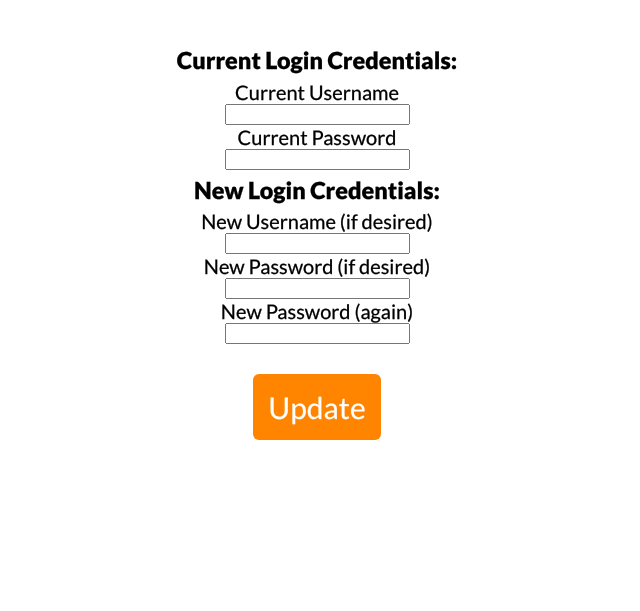
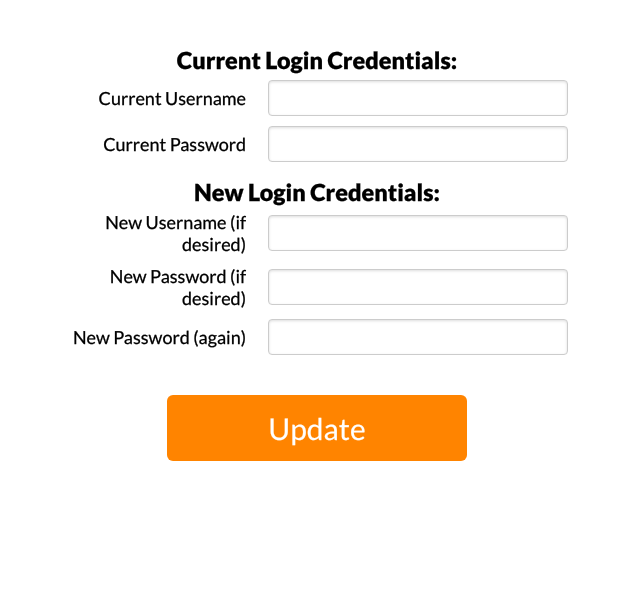
Before and after one commit to odonnellryan/Blog, a Flask app: template templates/change_login.html in a window 1280 px wide. Shown: the part 288-899 px from the top of the page, without its empty margins (323-963 px from the left). Before the commit the page ends 728 px from the top, so only its background shows below. Run offline with Flask 2, Linux system fonts and the light colour scheme; the template is opened without the code that fills it: values that come from a table or form of the project are taken from there, others are empty; parts of the project's set-up code (start-up, migrations or seed data) failed here and were passed over; some libraries are stand-ins or nearby versions.

Commit message:
Styling changes

```diff
--- /dev/null
+++ b/static/forms.css
@@ -0,0 +1,249 @@
+.pure-form input[type="text"],
+.pure-form input[type="password"],
+.pure-form input[type="email"],
+.pure-form input[type="url"],
+.pure-form input[type="date"],
+.pure-form input[type="month"],
+.pure-form input[type="time"],
+.pure-form input[type="datetime"],
+.pure-form input[type="datetime-local"],
+.pure-form input[type="week"],
+.pure-form input[type="number"],
+.pure-form input[type="search"],
+.pure-form input[type="tel"],
+.pure-form input[type="color"],
+.pure-form select,
+.pure-form textarea {
+    padding: 0.5em 0.6em;
+    display: inline-block;
+    border: 1px solid #ccc;
+    font-size: 0.8em;
+    box-shadow: inset 0 1px 3px #ddd;
+    border-radius: 4px;
+    -webkit-transition: 0.3s linear border;
+    -moz-transition: 0.3s linear border;
+    -ms-transition: 0.3s linear border;
+    -o-transition: 0.3s linear border;
+    transition: 0.3s linear border;
+    -webkit-box-sizing: border-box;
+    -moz-box-sizing: border-box;
+    box-sizing: border-box;
+}
+
+.pure-form input[type="text"]:focus,
+.pure-form input[type="password"]:focus,
+.pure-form input[type="email"]:focus,
+.pure-form input[type="url"]:focus,
+.pure-form input[type="date"]:focus,
+.pure-form input[type="month"]:focus,
+.pure-form input[type="time"]:focus,
+.pure-form input[type="datetime"]:focus,
+.pure-form input[type="datetime-local"]:focus,
+.pure-form input[type="week"]:focus,
+.pure-form input[type="number"]:focus,
+.pure-form input[type="search"]:focus,
+.pure-form input[type="tel"]:focus,
+.pure-form input[type="color"]:focus,
+.pure-form select:focus,
+.pure-form textarea:focus {
+    outline: 0;
+    outline: thin dotted \9; /* IE6-9 */
+    border-color: #129FEA;
+}
+
+.pure-form input[type="file"]:focus,
+.pure-form input[type="radio"]:focus,
+.pure-form input[type="checkbox"]:focus {
+    outline: thin dotted #333;
+    outline: 1px auto #129FEA;
+}
+.pure-form .pure-checkbox,
+.pure-form .pure-radio {
+    margin: 0.5em 0;
+    display: block;
+}
+.pure-form input[type="text"][disabled],
+.pure-form input[type="password"][disabled],
+.pure-form input[type="email"][disabled],
+.pure-form input[type="url"][disabled],
+.pure-form input[type="date"][disabled],
+.pure-form input[type="month"][disabled],
+.pure-form input[type="time"][disabled],
+.pure-form input[type="datetime"][disabled],
+.pure-form input[type="datetime-local"][disabled],
+.pure-form input[type="week"][disabled],
+.pure-form input[type="number"][disabled],
+.pure-form input[type="search"][disabled],
+.pure-form input[type="tel"][disabled],
+.pure-form input[type="color"][disabled],
+.pure-form select[disabled],
+.pure-form textarea[disabled] {
+    cursor: not-allowed;
+    background-color: #eaeded;
+    color: #cad2d3;
+}
+.pure-form input[readonly],
+.pure-form select[readonly],
+.pure-form textarea[readonly] {
+    background: #eee; /* menu hover bg color */
+    color: #777; /* menu text color */
+    border-color: #ccc;
+}
+
+.pure-form input:focus:invalid,
+.pure-form textarea:focus:invalid,
+.pure-form select:focus:invalid {
+    color: #b94a48;
+    border: 1px solid #ee5f5b;
+}
+.pure-form input:focus:invalid:focus,
+.pure-form textarea:focus:invalid:focus,
+.pure-form select:focus:invalid:focus {
+    border-color: #e9322d;
+}
+.pure-form input[type="file"]:focus:invalid:focus,
+.pure-form input[type="radio"]:focus:invalid:focus,
+.pure-form input[type="checkbox"]:focus:invalid:focus {
+    outline-color: #e9322d;
+}
+.pure-form select {
+    border: 1px solid #ccc;
+    background-color: white;
+}
+.pure-form select[multiple] {
+    height: auto;
+}
+.pure-form label {
+    margin: 0.5em 0 0.2em;
+    font-size: 90%;
+}
+.pure-form fieldset {
+    margin: 0;
+    padding: 0.35em 0 0.75em;
+    border: 0;
+}
+.pure-form legend {
+    display: block;
+    width: 100%;
+    padding: 0.3em 0;
+    margin-bottom: 0.3em;
+    font-size: 125%;
+    color: #333;
+    border-bottom: 1px solid #e5e5e5;
+}
+
+.pure-form-stacked input[type="text"],
+.pure-form-stacked input[type="password"],
+.pure-form-stacked input[type="email"],
+.pure-form-stacked input[type="url"],
+.pure-form-stacked input[type="date"],
+.pure-form-stacked input[type="month"],
+.pure-form-stacked input[type="time"],
+.pure-form-stacked input[type="datetime"],
+.pure-form-stacked input[type="datetime-local"],
+.pure-form-stacked input[type="week"],
+.pure-form-stacked input[type="number"],
+.pure-form-stacked input[type="search"],
+.pure-form-stacked input[type="tel"],
+.pure-form-stacked input[type="color"],
+.pure-form-stacked select,
+.pure-form-stacked label,
+.pure-form-stacked textarea {
+    display: block;
+    margin: 0.25em 0;
+}
+
+.pure-form-aligned input,
+.pure-form-aligned textarea,
+.pure-form-aligned select,
+/* NOTE: pure-help-inline is deprecated. Use .pure-form-message-inline instead. */
+.pure-form-aligned .pure-help-inline,
+.pure-form-message-inline {
+    display: inline-block;
+    *display: inline;
+    *zoom: 1;
+    vertical-align: middle;
+}
+
+/* Aligned Forms */
+.pure-form-aligned .pure-control-group {
+    margin-bottom: 0.5em;
+}
+.pure-form-aligned .pure-control-group label {
+    text-align: right;
+    display: inline-block;
+    vertical-align: middle;
+    width: 10em;
+    margin: 0 1em 0 0;
+}
+.pure-form-aligned .pure-controls {
+    margin: 1.5em 0 0 10em;
+}
+
+/* Rounded Inputs */
+.pure-form input.pure-input-rounded,
+.pure-form .pure-input-rounded {
+    border-radius: 2em;
+    padding: 0.5em 1em;
+}
+
+/* Grouped Inputs */
+.pure-form .pure-group fieldset {
+    margin-bottom: 10px;
+}
+.pure-form .pure-group input {
+    display: block;
+    padding: 10px;
+    margin: 0;
+    border-radius: 0;
+    position: relative;
+    top: -1px;
+}
+.pure-form .pure-group input:focus {
+    z-index: 2;
+}
+.pure-form .pure-group input:first-child {
+    top: 1px;
+    border-radius: 4px 4px 0 0;
+}
+.pure-form .pure-group input:last-child {
+    top: -2px;
+    border-radius: 0 0 4px 4px;
+}
+.pure-form .pure-group button {
+    margin: 0.35em 0;
+}
+
+.pure-form .pure-input-1 {
+    width: 100%;
+}
+.pure-form .pure-input-2-3 {
+    width: 66%;
+}
+.pure-form .pure-input-1-2 {
+    width: 50%;
+}
+.pure-form .pure-input-1-3 {
+    width: 33%;
+}
+.pure-form .pure-input-1-4 {
+    width: 25%;
+}
+
+/* Inline help for forms */
+/* NOTE: pure-help-inline is deprecated. Use .pure-form-message-inline instead. */
+.pure-form .pure-help-inline,
+.pure-form-message-inline {
+    display: inline-block;
+    padding-left: 0.3em;
+    color: #666;
+    vertical-align: middle;
+    font-size: 90%;
+}
+
+/* Block help for forms */
+.pure-form-message {
+    display: block;
+    color: #666;
+    font-size: 90%;
+}
--- a/static/style.css
+++ b/static/style.css
@@ -114,6 +114,14 @@ hr {
 }
 
 /* below are element-styles */
+
+input {
+    min-width: 300px;
+}
+
+textarea {
+    width: 300px;
+}
 
 input.tag[type="checkbox"] {
     display:none;
--- a/templates/add_post.html
+++ b/templates/add_post.html
@@ -13,7 +13,7 @@
   {% for errors in error %}<p class=error><strong>Error:</strong> {{ errors }}{% endfor %}
     {% from "macro.html" import render_field %}
      {% from "macro.html" import render_checkboxes %}
-    <form method=post action="{{ url_for('blog.add_post') }}">
+    <form method=post action="{{ url_for('blog.add_post') }}" class="pure-form">
       <dl>
         {{ render_field(form.post_title) }}
         {{ render_field(form.post_body) }}
--- a/templates/change_login.html
+++ b/templates/change_login.html
@@ -1,7 +1,7 @@
 {% extends "index.html" %}
     {% block body %}
         {% from "macro.html" import render_field %}
-        <form method=post action="{{ url_for('blog.change_login') }}">
+        <form method=post action="{{ url_for('blog.change_login') }}" class="pure-form pure-form-aligned">
             <div class="pure-u-1 center">
                 <dl>
                     <h3>Current Login Credentials:</h3>
--- a/templates/index.html
+++ b/templates/index.html
@@ -2,6 +2,7 @@
 
     <head>
         <link rel=stylesheet type=text/css href="{{ url_for('static', filename='pure-grid.css') }}">
+        <link rel=stylesheet type=text/css href="{{ url_for('static', filename='forms.css') }}">
         <link rel=stylesheet type=text/css href="{{ url_for('static', filename='style.css') }}">
         <link href='http://fonts.googleapis.com/css?family=Lato:400,900' rel='stylesheet' type='text/css'>
         <link href='http://fonts.googleapis.com/css?family=Source+Code+Pro' rel='stylesheet' type='text/css'>
--- a/templates/login.html
+++ b/templates/login.html
@@ -1,13 +1,13 @@
 {% extends "index.html" %}
     {% block body %}
         {% from "macro.html" import render_field %}
-        <div class="pure-u-1">
-            <form method=post action="{{ url_for('blog.login') }}">
+        <div class="pure-u-1 center">
+            <form method=post action="{{ url_for('blog.login') }}" class="pure-form pure-form-aligned">
               <dl>
                 {{ render_field(form.username) }}
                 {{ render_field(form.password) }}
               </dl>
-              <p><input type=submit value="Login">
+              <p><input type=submit value="Login" class="submit">
             </form>
             <a href="{{url_for('blog.forgot_password')}}">Forgot Password?</a>
         </div>
--- a/templates/macro.html
+++ b/templates/macro.html
@@ -1,6 +1,7 @@
 {% macro render_field(field, class='None') %}
-      <dt>{{ field.label(class_=class)|safe }}</dt>
-      <dd>{{ field(class_=class)|safe }}
+    <div class="pure-control-group">
+      {{ field.label(class_=class)|safe }}
+      {{ field(class_=class)|safe }}
       {% if field.errors %}
         <ul class=errors>
         {% for error in field.errors %}
@@ -8,7 +9,7 @@
         {% endfor %}
         </ul>
       {% endif %}
-      </dd>
+    </div>
 {% endmacro %}
 
 {% macro render_checkboxes(field, class='None') %}
--- a/templates/settings.html
+++ b/templates/settings.html
@@ -1,10 +1,10 @@
 {% extends "index.html" %}
         {% block body %}
-            <div class="pure-u-1">
+            <div class="pure-u-1 center">
                 <h1>Change your User-Defined Settings</h1>
                 <hr>
                 {% from "macro.html" import render_field %}
-                <form method=post action="{{ url_for('blog.settings') }}" enctype=multipart/form-data>
+                <form method=post action="{{ url_for('blog.settings') }}" enctype="multipart/form-data" class="pure-form pure-form-aligned">
                   <dl>
                       {{ render_field(form.blog_title) }}
                       {{ render_field(form.blog_subtitle) }}
@@ -14,7 +14,7 @@
                       {{ render_field(form.logo_image) }}
 
                   </dl>
-                  <p><input type=submit value="Update User Data">
+                  <p><input type="submit" class="submit" value="Update User Data">
                 </form>
             </div>
         {%endblock%}
```
Also changed, not shown: other parts of static/style.css (+53 -0 lines), templates/delete.html (+12 -14 lines), templates/edit.html (+2 -5 lines).
